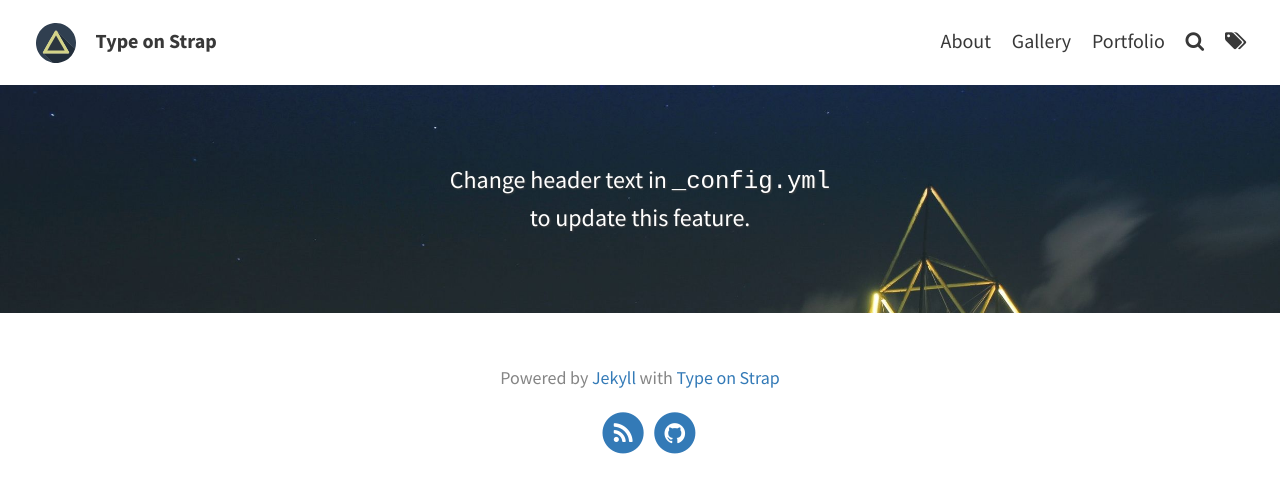
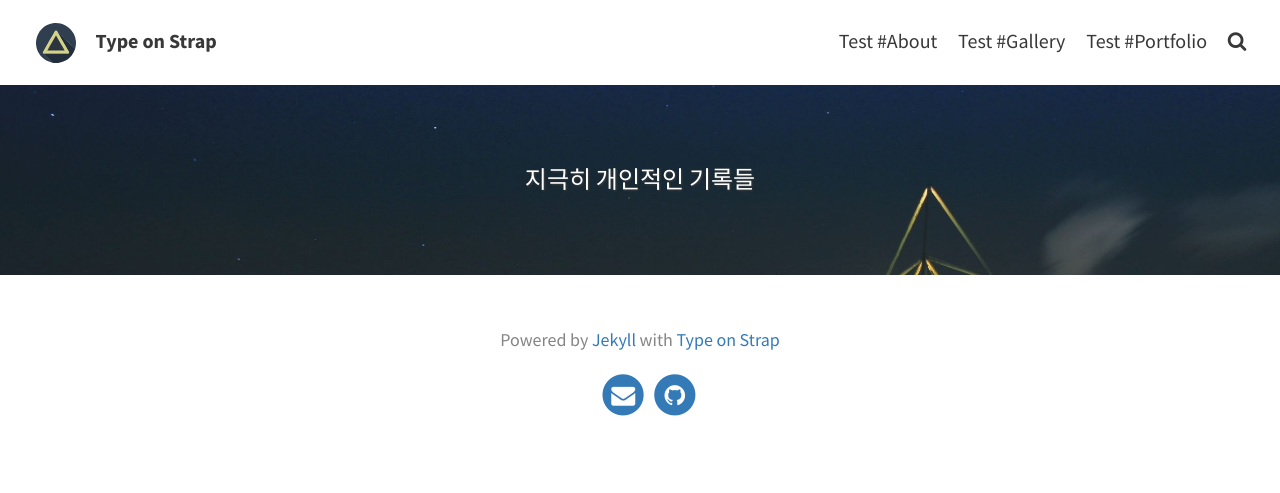
Before and after one commit to llIllIllI/llIllIllI.github.io, a Jekyll site: the page built from index.md, in a window 1280 px wide. Shown: the top 493 px of the page. Built offline with Jekyll 4.4.1, drawn with Linux system fonts in a browser that asks for light colours; the list of posts is cut into pages by our own code.

Commit message:
Changed Title
Learning about html...

```diff
--- a/_config.yml
+++ b/_config.yml
@@ -1,7 +1,7 @@
 # SITE CONFIGURATION
 baseurl: ""
 url: "https://llillilli.github.io/"
-title: Personal
+title: Personal Records
 description: "A website with blog posts and pages"
 
 
@@ -15,21 +15,21 @@
 
   # Header and footer text
   header_text: > #two or three lines to describe your site
-     <p>Change header text in <code>_config.yml</code> <br> to update this feature.</p>
+     <p>지극히 개인적인 기록들</p>
   header_text_feature_image: assets/img/pexels/triangular.jpeg
   footer_text: >
    Powered by <a href="https://jekyllrb.com/">Jekyll</a> with <a href="https://github.com/sylhare/Type-on-Strap">Type on Strap</a>
 
   # Icons
-  rss: true  # Make sure you created a feed.xml with feed.xml layout
-  email_address: # Full email address, e.g. "sam@example.com"
+  rss:
+  email_address: "ji89yeon@gmail.com" # Full email address, e.g. "sam@example.com"
   behance:
   bitbucket:
   dribbble:
   facebook:
   flickr:
   gitlab:
-  github: "sylhare"
+  github: "llillilli"
   google_plus:
   instagram:
   keybase:
@@ -69,7 +69,7 @@
       enabled: true
     tags:
       icon: "tags"
-      enabled: true
+      enabled:
 
   # Localization strings
   str_follow_on: "Follow on"
--- a/_includes/navbar.html
+++ b/_includes/navbar.html
@@ -29,7 +29,7 @@
         <li class="separator"> | </li>
         <li>
             <a class="clear" href="{{ page.url | relative_url }}">
-                {{ page.title }}
+                Test #{{ page.title }}
             </a>
         </li>
         {% endif %}
```
